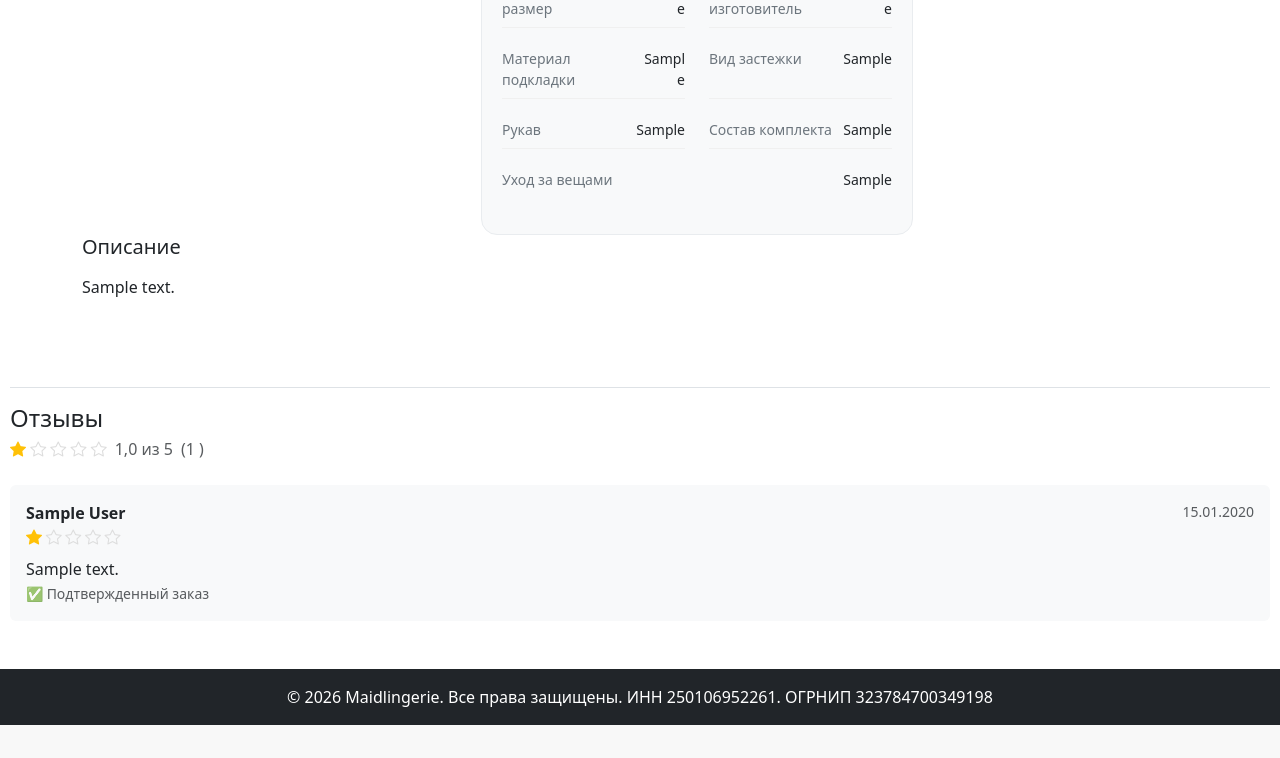
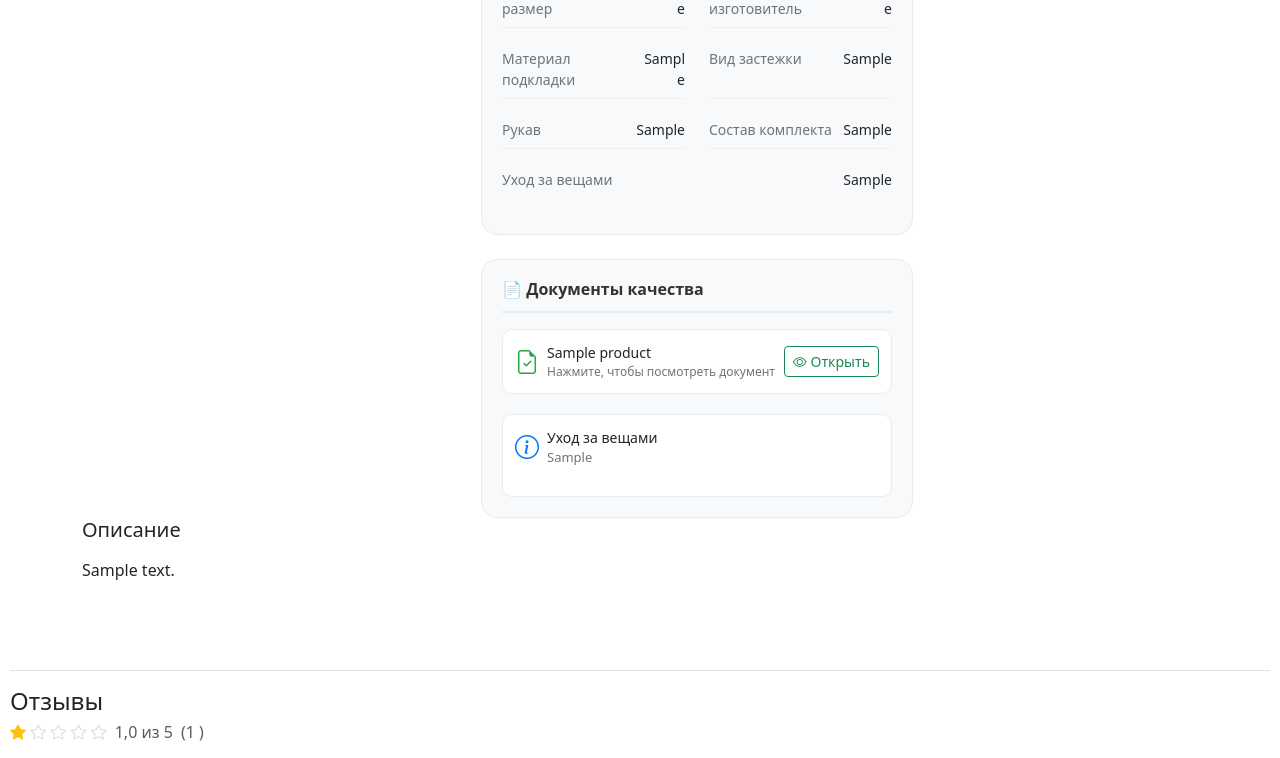
Before and after one commit to saniamu1981/my_shop, a Django app: a page that uses templates/products/product_detail.html in a window 1280 px wide. Shown: the part 573-1331 px from the top of the page. Before the commit the page ends 1298 px from the top, so only its background shows below. Run offline with Django 4.2, Linux system fonts and the light colour scheme; tables that the repository leaves empty hold one stand-in row (values such as "Sample post"); grey boxes marked "Sample" are stand-in pictures.

Commit message:
Добавлен блок 'Документы качества' и поле для ссылки на документ

```diff
--- a/apps/products/admin.py
+++ b/apps/products/admin.py
@@ -89,6 +89,10 @@ class ProductAdmin(admin.ModelAdmin):
             ),
             'classes': ('collapse',)
         }),
+        ('Документы качества', {  # <-- НОВЫЙ БЛОК
+            'fields': ('quality_document_name', 'quality_document'),
+            'description': 'Добавьте ссылку на сертификат или документ качества товара'
+        }),
         ('Даты', {
             'fields': ('created', 'updated'),
             'classes': ('collapse',)
--- a/apps/products/models.py
+++ b/apps/products/models.py
@@ -63,6 +63,20 @@ class Product(models.Model):
     sleeve = models.CharField('Рукав', max_length=100, blank=True, null=True)
     set_composition = models.CharField('Состав комплекта', max_length=200, blank=True, null=True)
     care_instructions = models.TextField('Уход за вещами', blank=True, null=True)
+    quality_document = models.URLField(
+        'Ссылка на документ качества',
+        max_length=500,
+        blank=True,
+        null=True,
+        help_text='Вставьте ссылку на сертификат или документ качества (например, из S3)'
+    )
+    quality_document_name = models.CharField(
+        'Название документа',
+        max_length=200,
+        blank=True,
+        null=True,
+        help_text='Например: Сертификат соответствия'
+    )
 
     class Meta:
         verbose_name = 'Товар'
--- a/templates/products/product_detail.html
+++ b/templates/products/product_detail.html
@@ -205,6 +205,47 @@
                         <span class="spec-label">Уход за вещами</span>
                         <span class="spec-value">{{ product.care_instructions|linebreaks }}</span>
                     </div>
+                    {% endif %}
+                </div>
+            </div>
+            {% endif %}
+
+            {% if product.quality_document or product.care_instructions %}
+            <!-- Документы качества -->
+            <div class="quality-documents mt-4">
+                <h5 class="specs-title">📄 Документы качества</h5>
+                <div class="quality-list">
+                    {% if product.quality_document %}
+                        <div class="quality-item">
+                            <div class="d-flex align-items-center gap-2">
+                                <i class="bi bi-file-earmark-check" style="font-size: 24px; color: #28a745;"></i>
+                                <div style="flex: 1;">
+                                    <div style="font-weight: 500; font-size: 14px;">
+                                        {{ product.quality_document_name|default:"Сертификат качества" }}
+                                    </div>
+                                    <div style="font-size: 12px; color: #6c757d;">
+                                        Нажмите, чтобы посмотреть документ
+                                    </div>
+                                </div>
+                                <a href="{{ product.quality_document }}" target="_blank" class="btn btn-sm btn-outline-success">
+                                    <i class="bi bi-eye"></i> Открыть
+                                </a>
+                            </div>
+                        </div>
+                    {% endif %}
+
+                    {% if product.care_instructions %}
+                        <div class="quality-item" style="margin-top: 12px;">
+                            <div class="d-flex align-items-start gap-2">
+                                <i class="bi bi-info-circle" style="font-size: 24px; color: #007bff; margin-top: 2px;"></i>
+                                <div style="flex: 1;">
+                                    <div style="font-weight: 500; font-size: 14px;">Уход за вещами</div>
+                                    <div style="font-size: 13px; color: #6c757d;">
+                                        {{ product.care_instructions|linebreaks }}
+                                    </div>
+                                </div>
+                            </div>
+                        </div>
                     {% endif %}
                 </div>
             </div>
@@ -2386,5 +2427,36 @@ document.addEventListener('DOMContentLoaded', function() {
 .size-trigger {
     transition: all 0.3s ease;
 }
+
+    /* Документы качества */
+.quality-documents {
+    background: #f8f9fa;
+    border-radius: 16px;
+    padding: 20px;
+    border: 1px solid #e9ecef;
+}
+
+.quality-list {
+    display: flex;
+    flex-direction: column;
+    gap: 8px;
+}
+
+.quality-item {
+    padding: 12px;
+    background: white;
+    border-radius: 10px;
+    border: 1px solid #e9ecef;
+    transition: all 0.3s ease;
+}
+
+.quality-item:hover {
+    box-shadow: 0 4px 12px rgba(0,0,0,0.08);
+    border-color: #28a745;
+}
+
+.quality-item .btn {
+    white-space: nowrap;
+}
 </style>
 {% endblock %}
```
Also changed, not shown: apps/products/migrations/0012_product_quality_document_and_more.py (added).
